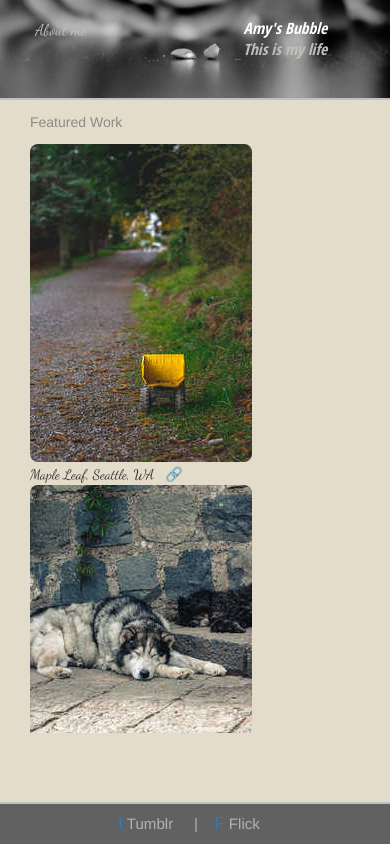
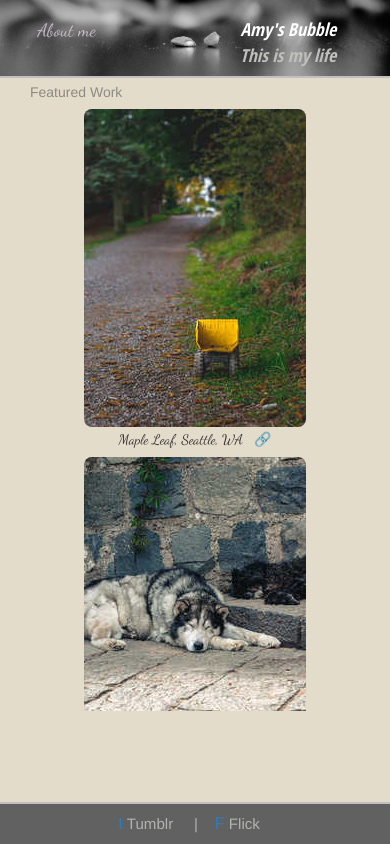
Before and after one commit to achen2401/mySite, a website: page index.html in a window 390 px wide. Drawn offline with Linux system fonts and the light colour scheme; a web font is replaced by a local one.

Commit message:
Add layout fixes to center the center and fixes for devices

```diff
--- a/css/style.css
+++ b/css/style.css
@@ -24,19 +24,24 @@ body {
     background-color: #E4DCCA;
 }
 
-
-.container {
-    max-width: 100%;
-    min-width: 360px;
-    margin-left: auto;
-    margin-right: auto;
-    height: 480px;
-    overflow-y: auto;
+.me {
+    font-size: 1.6em;
+    padding: 3% 0 0 5%;
+    background-image: url("../images-src/me2.jpg");
+    background-position: 50% 55%;
+    background-size: cover;
+    width: 100%;
+    /*height: 100px;*/
+    height: 3.5em;
+    color: #82827E;
+    font-family: 'Dancing Script', cursive;
 }
 
 header {
     width: 100%;
     max-width: 100%;
+    margin-left: auto;
+    margin-right: auto;
     border-bottom: 2px solid silver;
 }
 
@@ -48,54 +53,81 @@ header h3, header h4{
    font-family: 'Open Sans Condensed', sans-serif;
    color: #FFF;
    font-style: italic;
-   margin-right: 2.5em;
+   margin-right: 3em;
 
 }
 
 header h4 {
+
     top: 2em;
     color: #C0C0BA;
 
 }
 
 header h5 {
-    top: 4em;
+    position: fixed;
+    top: 0.6em;
     margin-left: 1em;
     color: #C8BCC6;
     font-size: 1.3em;
     cursor: pointer;
+
 }
 
 img {
     max-width: 100%;
+    -moz-transition: width 1s ease-in-out;
+    -webkit-transition: width 1s ease-in-out;
+    -moz-transition: width 1s ease-in-out;
+    -o-transition: width 1s ease-in-out;
+    transition: width 1s ease-in-out;
 }
 
-.me {
-    font-size: 1.6em;
-    padding: 3% 0 0 5%;
-    background-image: url("../images-src/me2.jpg");
-    background-position: 50% 55%;
-    background-size: cover;
+
+
+
+.container {
     width: 100%;
-    height: 100px;
-    color: #82827E;
-    font-family: 'Dancing Script', cursive;
+    max-width: 100%;
+    min-width: 360px;
+    margin-left: auto;
+    margin-right: auto;
+    height: 500px;
+    overflow-y: auto;
+    text-align: center;
 }
+
+/*******
+.container:before, .container:after {
+    content: "";
+    display: table;
+    clear: both;
+}*******/
 
 .subtitle {
     color: #8B8A84;
+    text-align: left;
 }
 
+
+.morelink {
+    padding-top: 8px;
+    padding-bottom: 8px;
+    cursor: pointer;
+}
+
+
 section.row {
-    margin-top: 12px;
-    margin-left: auto;
-    margin-right: auto;
+    width: 100%;
+    margin: 1% auto 1% auto;
 }
 
 .container img {
     border-radius: 8px;
 
 }
+
+
 .container section:nth-child(1) img{
     height: 200px;
     width: 100%;
@@ -110,17 +142,23 @@ section.row {
 
 .container .row:nth-child(3), .container .row:nth-child(4) {
     display: -webkit-flex; /* Safari */
-    -webkit-justify-content: space-around; /* Safari 6.1+ */
     display: flex;
-    flex-wrap: wrap;
-    justify-content: space-around;
+    /*flex-wrap: wrap;*/
+    /*justify-content: space-around;*/
+
 }
 
-.morelink {
-    padding-top: 12px;
-    padding-bottom: 12px;
-    cursor: pointer;
+.container figure {
+    width: 31%;
+    width: calc((100% / 3) - 2%);
+    margin: 1%;
+
 }
+
+.container .row:nth-child(3) figure:last-of-type, .container .row:nth-child(4) figure:last-of-type {
+    margin-right: 0;
+}
+
 
 .more {
     display: none;
@@ -150,6 +188,10 @@ footer {
     text-align: right;
     width: 100%;
     background-color: #616161;
+    max-width: 100%;
+    margin-left: auto;
+    margin-right: auto;
+    height: 2.5em;
 }
 
 footer span {
@@ -183,47 +225,60 @@ footer span:hover, footer a:hover {
 }
 
 
-@media screen and (max-width: 991px) {
-    .container figure {
-        margin: 4px auto;
-    }
-}
 
-@media screen and (max-width: 644px) {
+@media screen and (max-width: 750px) {
+    .container .row:nth-child(3), .container .row:nth-child(4), .more {
+        display: -webkit-flex; /* Safari */
+        display: flex;
+        flex-wrap: wrap;
 
-    .morelink {
-        display: none;
-    }
-
-    .more {
-        display: block;
-    }
-
-    .container figure {
-        width: 100vw;
-        max-width: 100%;
+        /*justify-content: space-around;*/
 
     }
 
 
+    .container figure {
+        width: 48%;
+        width: calc((100% / 2) - 2%);
+        margin: 1%;
+    }
+
+
+    /*
+    .container figure {
+        width: 100vw;
+        max-width: 100%;
+        margin: auto;
+    }*/
+
+    .morelink { display: none;}
 
 }
 
 
-@media screen and (max-width: 500px) {
-    header h3, header h4 {
-        font-size: 0.7em;
-        right:1.5em;
+@media screen and (max-width: 550px) {
+    header h3, header h4, header h5 {
+        font-size: 0.8em;
     }
 
     header h5 {
-        font-size: 0.7em;
-        margin-left: 1em;
+        /*font-size: 0.7em;
+        margin-left: 1em;*/
     }
     footer {
         text-align: center;
     }
+
+     .morelink {
+        display: none;
+    }
+
+    .container {
+        text-align: center;
+    }
     .container figure {
-        margin: auto;
+        width: 100%;
+        max-width: 100%;
+        margin: 1% auto;
     }
 }
--- a/js/main.js
+++ b/js/main.js
@@ -27,10 +27,10 @@ function showMore() {
     var vis = o.attr("vis");
 
     switch(vis) {
-
         case "show":
             o.fadeOut(500, function() {
                 olink.text("More ...");
+                //o.hide();
                 o.attr("vis", "hide");
             });
 
@@ -39,6 +39,7 @@ function showMore() {
             o.fadeIn(function() {
                 o.attr("vis", "show");
                 olink.text("Less ...");
+                //o.css("display", "flex");
                 scrollDown();
             });
 
@@ -50,6 +51,7 @@ function showMore() {
                 olink.text("Less ...");
                 scrollDown();
                 o.attr("vis", "show");
+                //o.css("display", "flex");
             });
 
     }
```
Also changed, not shown: index.html (+1 -1 lines), 1 other file.
